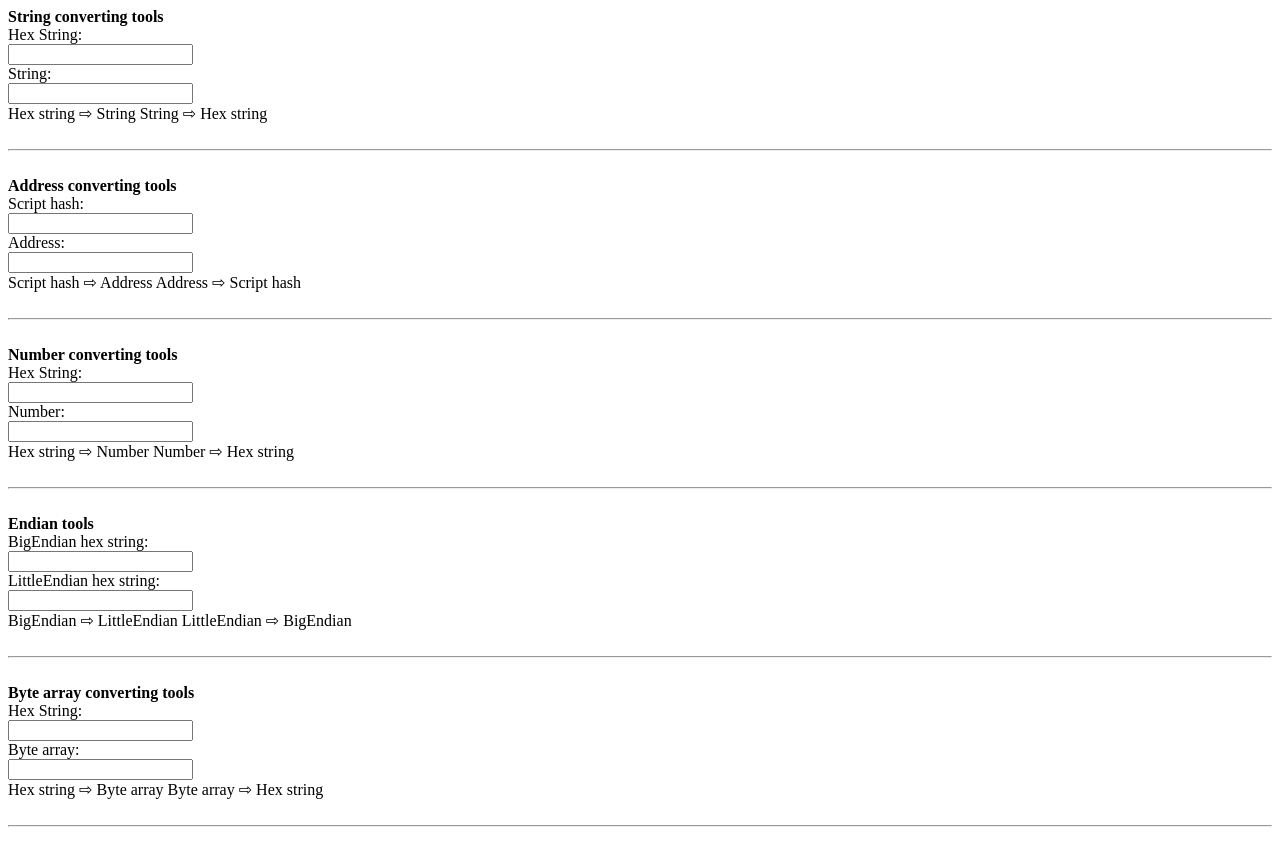
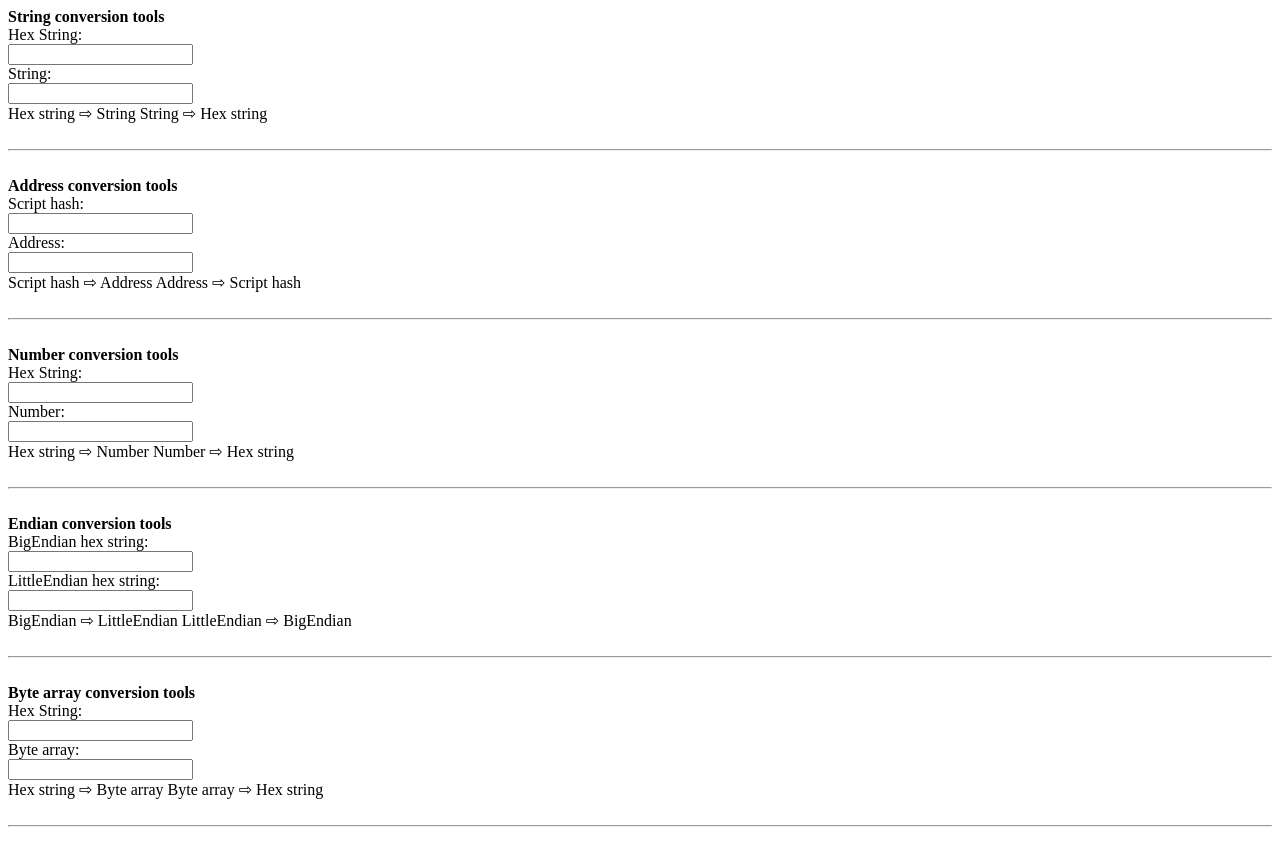
Before and after one commit to backslash47/vscode-ext-ontology, a website: page resources/tools.html in a window 1280 px wide. Drawn offline with Linux system fonts and the light colour scheme.

Commit message:
fix texts

```diff
--- a/package.json
+++ b/package.json
@@ -2,7 +2,7 @@
   "name": "vscode-ext-ontology",
   "displayName": "VSCode Extension for Ontology",
   "description": "Extension for development and testing of Smart contracts on Ontology blockchain",
-  "version": "1.5.0",
+  "version": "1.5.1",
   "publisher": "zamborsky",
   "engines": {
     "vscode": "^1.28.0"
--- a/resources/tools.html
+++ b/resources/tools.html
@@ -16,7 +16,7 @@
   </head>
   <body>
     <form id="form">
-      <b>String converting tools</b> <br />
+      <b>String conversion tools</b> <br />
       <div class="field">
         <div>Hex String:</div>
         <div class="wrapper"><input type="text" id="hex-string" /></div>
@@ -30,7 +30,7 @@
       <hr />
       <br />
 
-      <b>Address converting tools</b> <br />
+      <b>Address conversion tools</b> <br />
       <div class="field">
         <div>Script hash:</div>
         <div class="wrapper"><input type="text" id="script-hash" /></div>
@@ -44,7 +44,7 @@
       <br /><br />
       <hr />
       <br />
-      <b>Number converting tools</b> <br />
+      <b>Number conversion tools</b> <br />
       <div class="field">
         <div>Hex String:</div>
         <div class="wrapper"><input type="text" id="num-hex-string" /></div>
@@ -57,7 +57,7 @@
       <a class="button" tabindex="0" role="button" id="num2hex" type="button">Number &#8680 Hex string</a> <br /><br />
       <hr />
       <br />
-      <b>Endian tools</b> <br />
+      <b>Endian conversion tools</b> <br />
       <div class="field">
         <div>BigEndian hex string:</div>
         <div class="wrapper"><input type="text" id="big" /></div>
@@ -71,7 +71,7 @@
       <br /><br />
       <hr />
       <br />
-      <b>Byte array converting tools</b> <br />
+      <b>Byte array conversion tools</b> <br />
       <div class="field">
         <div>Hex String:</div>
         <div class="wrapper"><input type="text" id="arr-hex-string" /></div>
```
